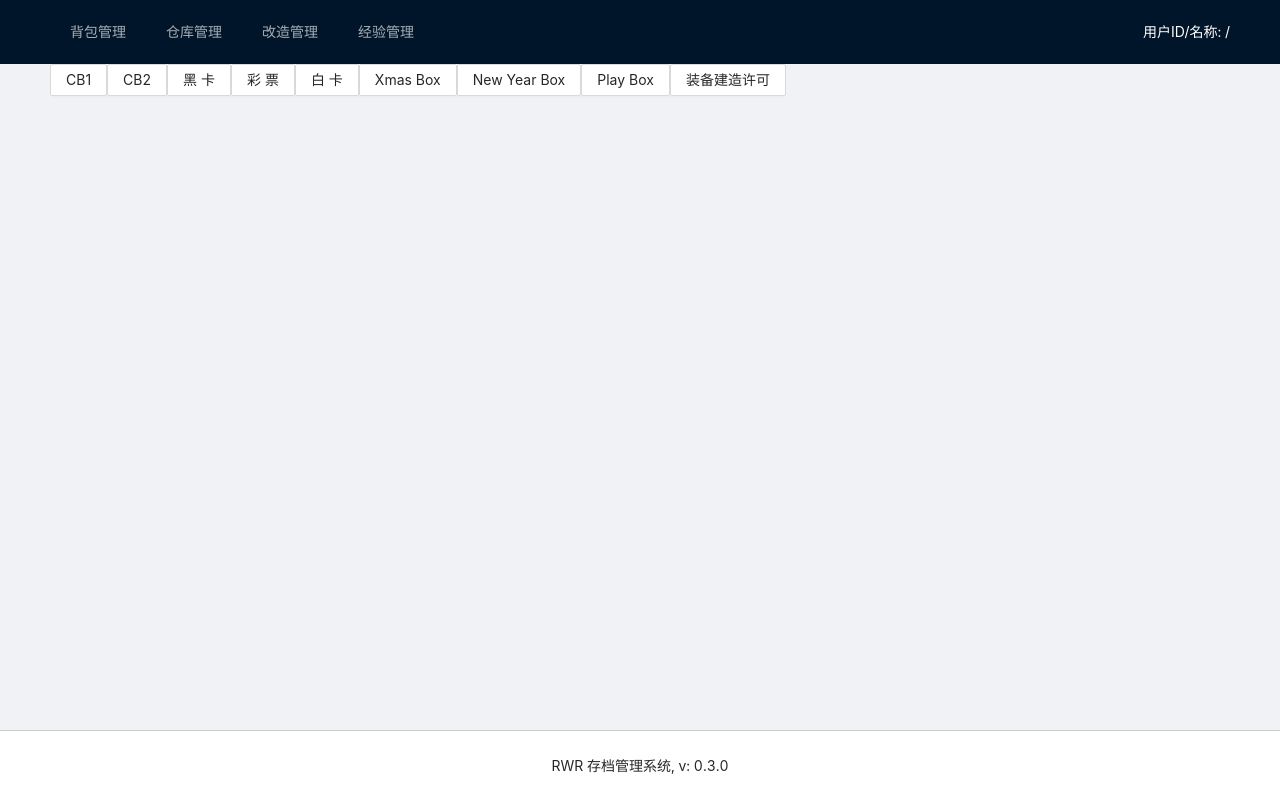
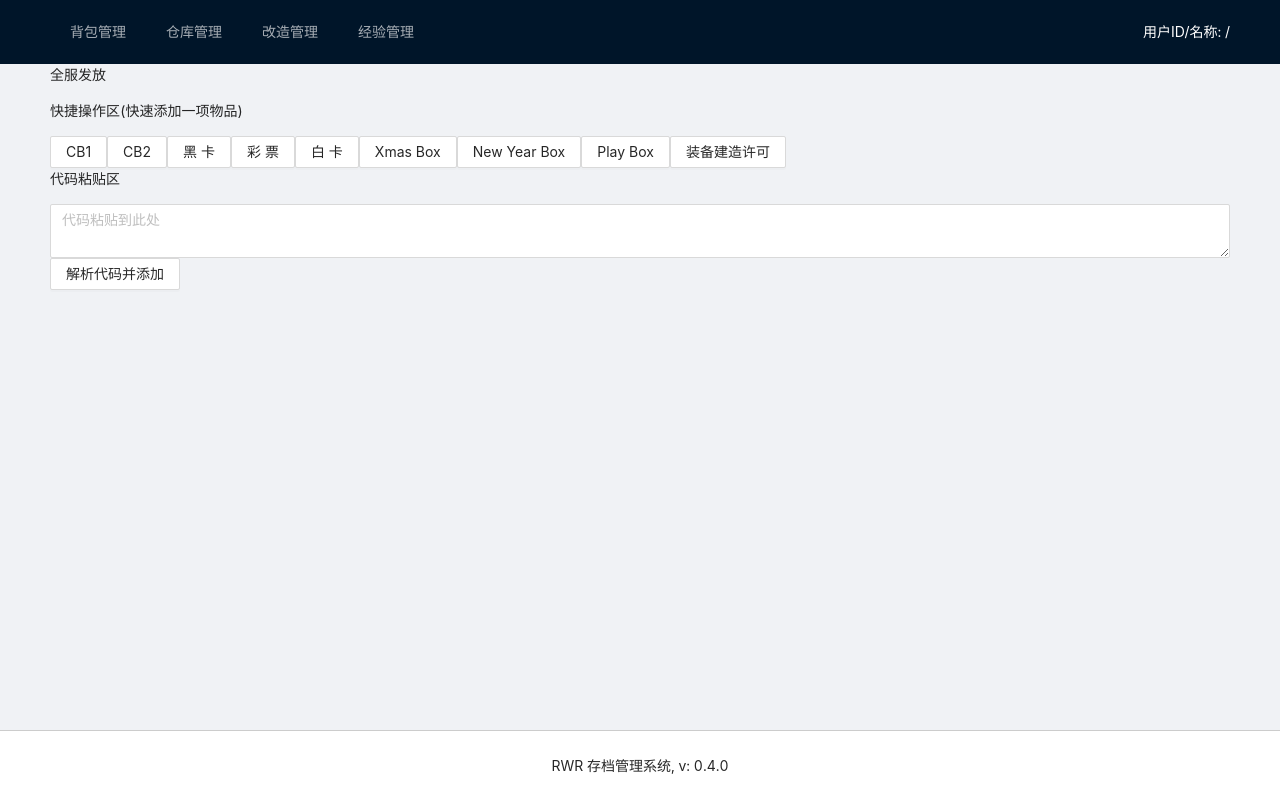
Before and after one commit to Kreedzt/rwr-profile-web, a React (Vite) app: page /admin in a window 1280 px wide. Built offline with nearby package versions, Linux system fonts and the light colour scheme.

Commit message:
✨  (Admin) add code paste area

```diff
--- a/package.json
+++ b/package.json
@@ -1,6 +1,6 @@
 {
   "name": "rwr-profile-web",
-  "version": "0.3.0",
+  "version": "0.4.0",
   "scripts": {
     "dev": "vite",
     "build": "tsc && vite build",
--- a/src/constants.ts
+++ b/src/constants.ts
@@ -3,4 +3,4 @@ export const USER_NAME_STORAGE_KEY = 'user_name';
 export const USER_ADMIN_KEY = 'admin';
 
 export const USER_ID_NOT_FOUND_MSG = '找不到用户信息';
-export const VERSION = '0.3.0';
+export const VERSION = '0.4.0';
--- a/src/pages/admin/Admin.tsx
+++ b/src/pages/admin/Admin.tsx
@@ -1,5 +1,5 @@
 import React, { FC, useCallback, useState } from "react";
-import { Button, message } from "antd";
+import { Button, message, Input, Modal } from "antd";
 import { RouteComponentProps } from "@reach/router";
 import { code_list } from "./code_list";
 import { StashItem } from "../../models/person";
@@ -7,6 +7,7 @@ import { PersonService } from "../../services/person";
 
 const Admin: FC<RouteComponentProps> = () => {
   const [btnLoading, setBtnLoading] = useState(false);
+  const [code, setCode] = useState<string>();
 
   const updateAllPersonBackpack = useCallback(async (c: StashItem) => {
     setBtnLoading(true);
@@ -21,9 +22,54 @@ const Admin: FC<RouteComponentProps> = () => {
     setBtnLoading(false);
   }, []);
 
+  const onParseCode = useCallback(() => {
+    if (!code) {
+      message.error("代码内容为空!");
+      return;
+    }
+    try {
+      const parsedItem = JSON.parse(code) as StashItem;
+      if (
+        "key" in parsedItem &&
+        "index" in parsedItem &&
+        "class" in parsedItem
+      ) {
+        Modal.confirm({
+          title: "准备发放如下内容",
+          content: (
+            <div>
+              <p>key: {parsedItem.key}</p>
+              <p>index: {parsedItem.index}</p>
+              <p>class: {parsedItem.class}</p>
+            </div>
+          ),
+          onOk: async () => {
+            try {
+              await PersonService.insertAllPersonBackpack([parsedItem]);
+              message.success(`发放 ${parsedItem.key} 成功`);
+            } catch (e) {
+              console.log(e);
+            }
+          },
+        });
+      } else {
+        message.error("代码不合法!");
+      }
+    } catch (e) {
+      message.error("代码内容不合法!");
+      console.log("e", e);
+    }
+  }, [code]);
+
   return (
     <div className="admin">
+      <div className="global-server-command">
+        <p>全服发放</p>
+
         <div className="quick-control-area">
+          <p>快捷操作区(快速添加一项物品)</p>
+
+          <div className="quick-btn-list">
             {code_list.map((c) => {
               const { label, ...stashInfo } = c;
               return (
@@ -38,6 +84,20 @@ const Admin: FC<RouteComponentProps> = () => {
             })}
           </div>
         </div>
+
+        <div className="code-paste-area">
+          <p>代码粘贴区</p>
+
+          <Input.TextArea
+            className="code-paste-input"
+            value={code}
+            onChange={(e) => setCode(e.target.value)}
+            placeholder={"代码粘贴到此处"}
+          />
+          <Button onClick={onParseCode}>解析代码并添加</Button>
+        </div>
+      </div>
+    </div>
   );
 };
 
```
Lines whose indentation alone changed are shown as unchanged.
